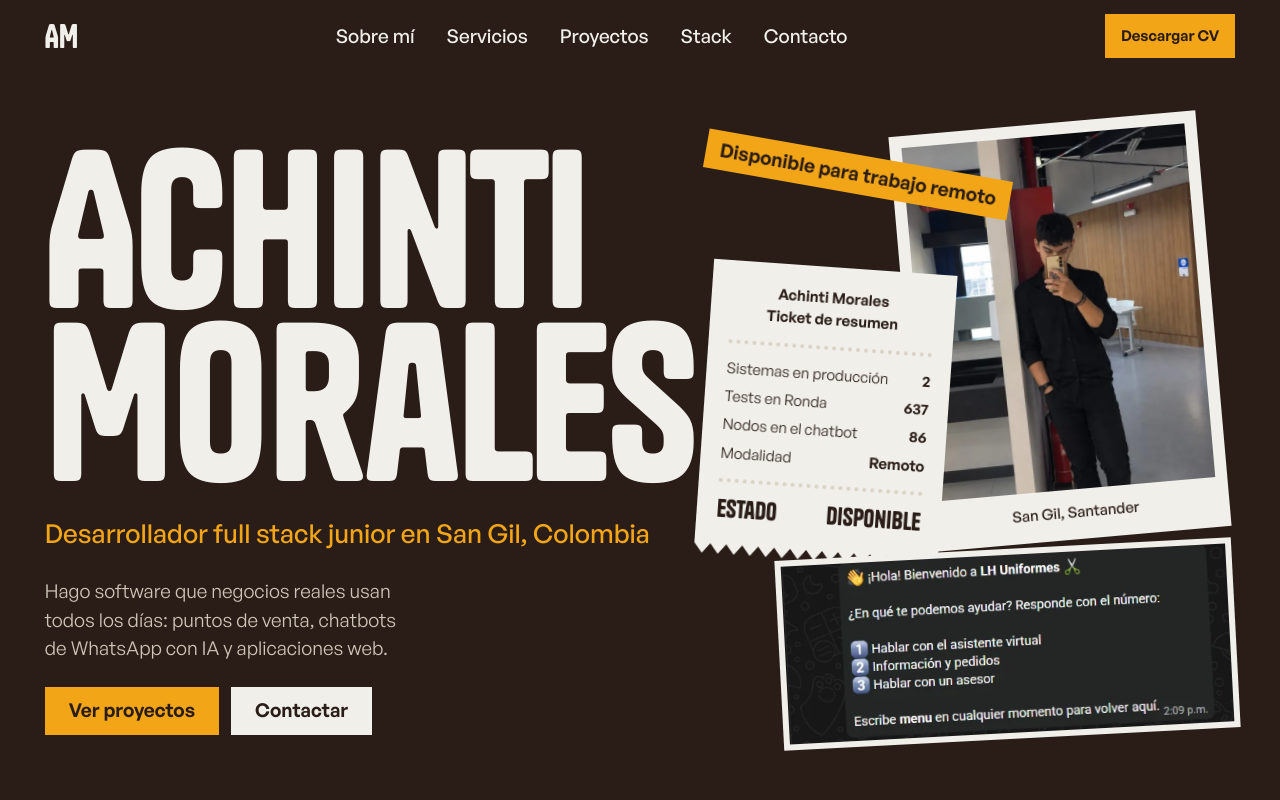
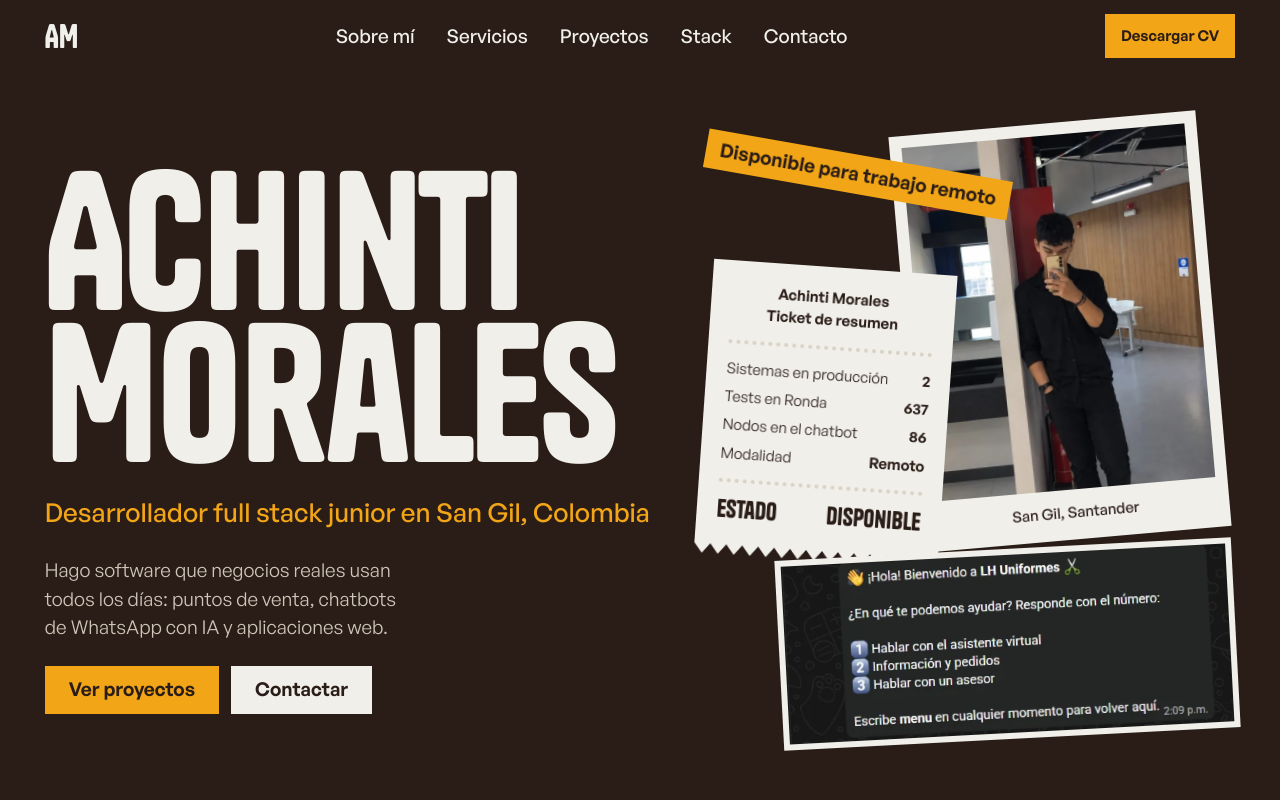
Before and after one commit to achinti24/achinti24.github.io, a plain HTML site: page index.html in a window 1280 px wide. Shown: the top 800 px of the page. Drawn offline with Linux system fonts and the light colour scheme.

Commit message:
🐛 fix: scale hero name to its column so it never overlaps the collage

```diff
--- a/css/styles.css
+++ b/css/styles.css
@@ -558,6 +558,10 @@ p {
 }
 
 @media (min-width: 64rem) {
+  .hero__title {
+    font-size: min(14.5vw, 13.5rem);
+  }
+
   .hero__stage {
     grid-template-columns: minmax(0, 6.5fr) minmax(0, 5.5fr);
     min-height: calc(100svh - 4.5rem - 6rem);
```
Also changed, not shown: 1 other file.
